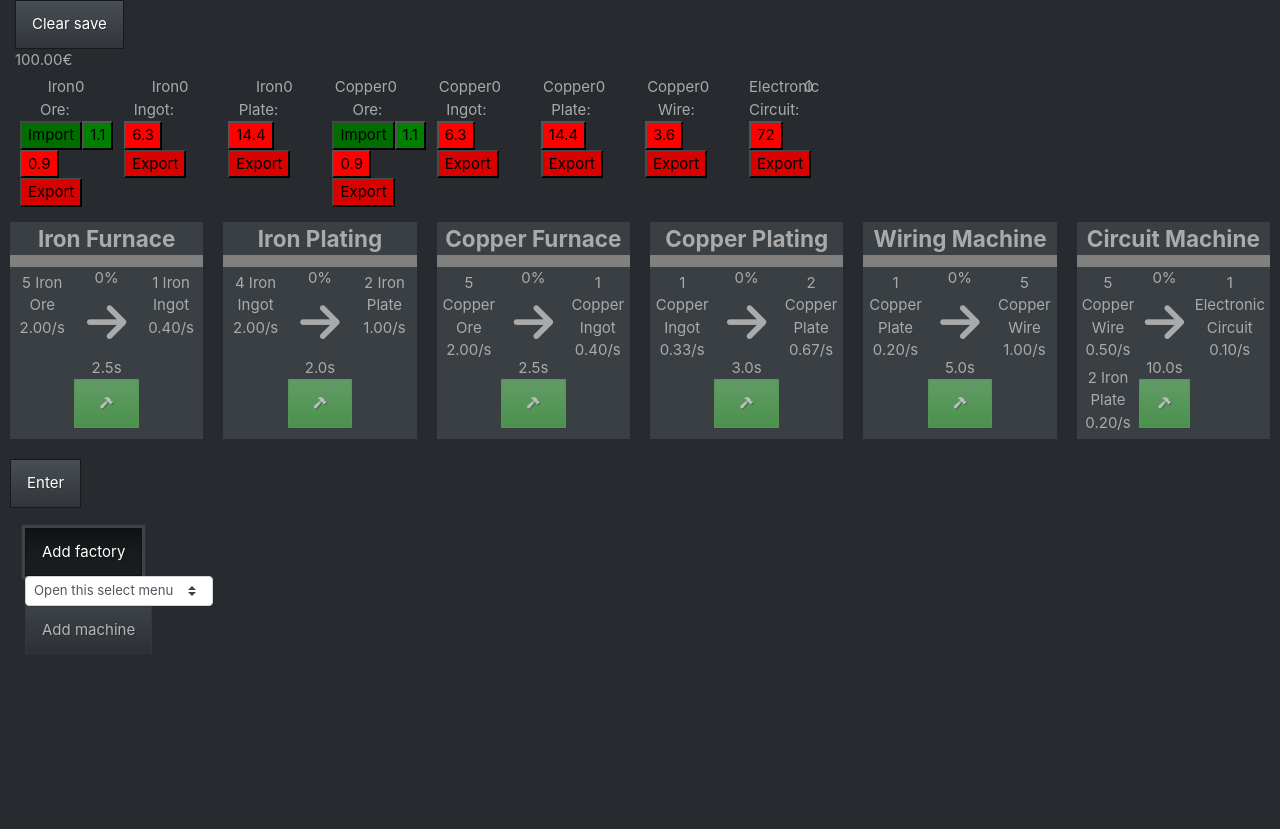
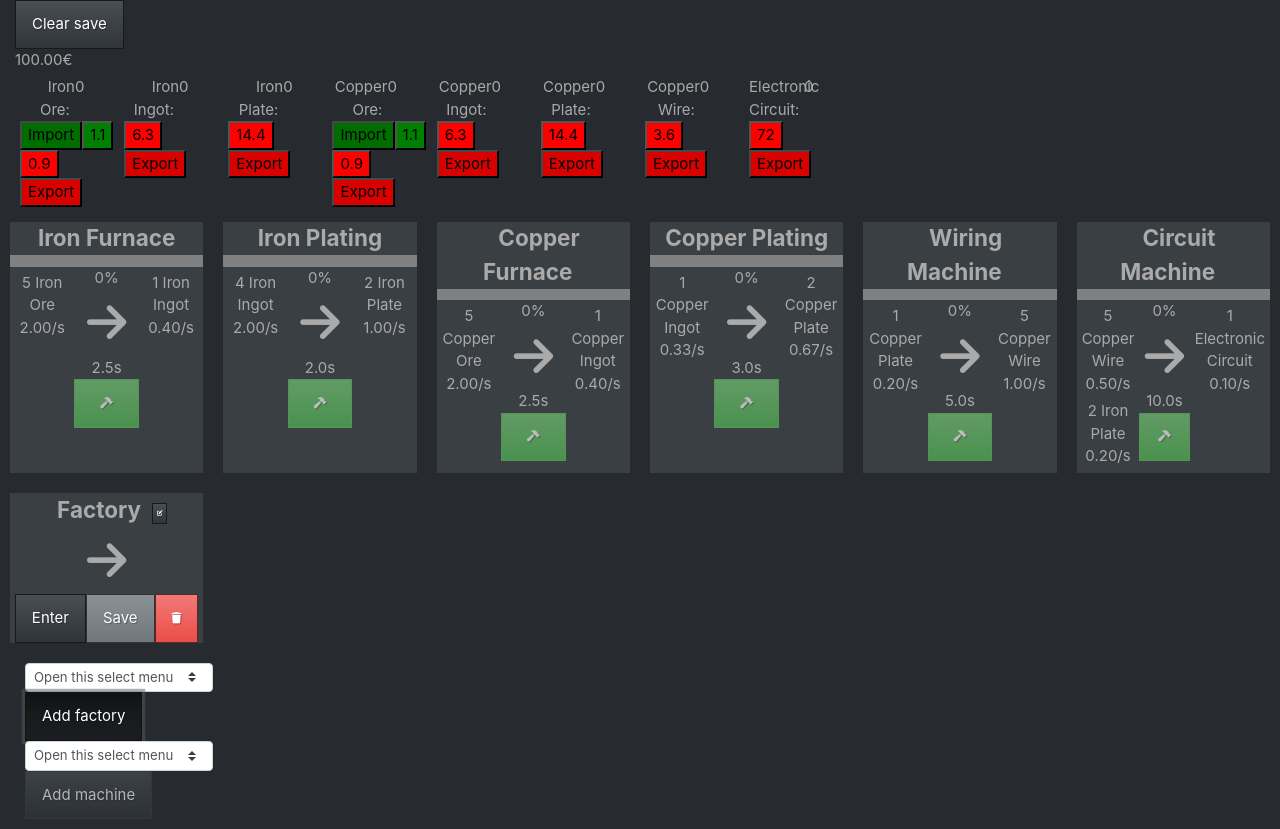
Before and after one commit to charlesbl/factory-game, a React (Create React App) app: page / in a window 1280 px wide. Both pictures are taken after a click on the button "Add factory". Before the commit the page ends 800 px from the top, so only its background shows below. Built offline with nearby package versions, Linux system fonts and the light colour scheme.

Commit message:
FactoryCard view and delete factory

```diff
--- a/src/Game/Factory.ts
+++ b/src/Game/Factory.ts
@@ -94,7 +94,7 @@ export default class Factory extends Id {
                 } else {
                     itemStack.trySell(this.game);
                 }
-            } else if (itemStack.exchangeDirection === ExchangeDirection.import && itemStack.quantity < 100) {
+            } else if (itemStack.exchangeDirection === ExchangeDirection.import && itemStack.quantity < 10) {
                 if (this.topFactory) {
                     if (this.topFactory.inventory.removeItem(itemStack.item))
                         this.inventory.addItem(itemStack.item);
@@ -118,4 +118,14 @@ export default class Factory extends Id {
     getMachinesOfType(machineCraft: Craft): Machine[] {
         return this.machines.filter((machine) => machine.craft.id === machineCraft.id);
     }
+
+    destroy() {
+        this.factories.forEach((factory) => factory.destroy());
+        this.machines.forEach((machine) => this.destroyMachine(machine));
+        if (this.topFactory) {
+            this.topFactory.factories = this.topFactory.factories.filter((elem) => {
+                return elem !== this;
+            });
+        }
+    }
 }
--- a/src/Game/Game.ts
+++ b/src/Game/Game.ts
@@ -8,7 +8,7 @@ import rawMachineCrafts from './Resources/MachineCrafts.json';
 import Pattern, { IPatternSave } from './Pattern';
 import MachineCraft from './MachineCraft';
 
-//TODO Machine View
+//TODO FavtoryCard View
 //TODO Save factory in Pattern
 //TODO Build factory with pattern
 //TODO Energy system
--- a/src/Views/FactoryCardView.tsx
+++ b/src/Views/FactoryCardView.tsx
@@ -1,6 +1,8 @@
 import React from 'react';
 import '../css/FactoryCardView.css'
 import Factory from '../Game/Factory';
+import ItemsCraftView from './ItemsCraftView';
+import { ExchangeDirection } from '../Game/ItemStack';
 
 interface IFactoryProps {
     factory: Factory,
@@ -9,9 +11,27 @@ interface IFactoryProps {
 
 export default class FactoryCardView extends React.Component<IFactoryProps> {
     render() {
+        var importStacks = this.props.factory.inventory.getItemStackList().filter((itemStacks) => itemStacks.exchangeDirection === ExchangeDirection.import);
+        var exportStacks = this.props.factory.inventory.getItemStackList().filter((itemStacks) => itemStacks.exchangeDirection === ExchangeDirection.export);
         return (
-            <div>
-                <button className="btn btn-primary" onClick={() => this.props.onClickEnter()}>Enter</button>
+            <div className="factory">
+                <div className="factory-header">
+                    <div className="name">{this.props.factory.pattern ? this.props.factory.pattern.name : "Factory"}</div>
+                    <button onClick={() => console.log("click")} className="btn btn-primary btn-modify"><i className="fas fa-edit fa-xs"></i></button>
+                </div>
+
+                <div className="factory-wrapper">
+                    <ItemsCraftView itemStacks={importStacks} />
+                    <div>
+                        <div className="arrow"><i className="fas fa-arrow-right fa-10px"></i></div>
+                        <div className="fbtn-wrapper">
+                            <button className="btn btn-primary" onClick={() => this.props.onClickEnter()}>Enter</button>
+                            <button className="btn btn-secondary btn-save" onClick={() => console.log("TODO: Save")}>Save</button> {/*TODO*/}
+                            <button className="btn btn-danger btn-destroy" onClick={() => this.props.factory.destroy()}><i className="fas fa-trash fa-xs"></i></button> {/*TODO*/}
+                        </div>
+                    </div>
+                    <ItemsCraftView itemStacks={exportStacks} />
+                </div>
             </div>
         );
     }
--- a/src/Views/FactoryView.tsx
+++ b/src/Views/FactoryView.tsx
@@ -8,6 +8,7 @@ import FactoryCardView from './FactoryCardView';
 import IBaseProps from './IBaseProps';
 import SelectMachineView from './SelectMachineView';
 import MachineCraft from '../Game/MachineCraft';
+import SelectFactoryView from './SelectFactoryView';
 
 interface IFactoryProps extends IBaseProps {
     factory: Factory;
@@ -34,7 +35,7 @@ export default class FactoryView extends React.Component<IFactoryProps, IFactory
     }
     renderFactoryCard(factory: Factory) {
         return (
-            <div key={factory.id} className="col-6 col-sm-4 col-md-3 col-lg-2 col-xl-2 machine-container">
+            <div key={factory.id} className="col-12 col-sm-6 col-md-4 col-lg-3 col-xl-2 machine-container">
                 <FactoryCardView factory={factory} onClickEnter={() => this.props.onSelectedFactory(factory)} />
             </div>
         );
@@ -51,9 +52,12 @@ export default class FactoryView extends React.Component<IFactoryProps, IFactory
                 {this.props.factory.topFactory ? <InventoryView game={this.props.game} inventory={this.props.factory.inventory} /> : ""}
                 <div className="row">
                     {machines}
+                </div>
+                <div className="row">
                     {factories}
                 </div>
                 <div className="col-6 col-sm-4 col-md-3 col-lg-2 col-xl-2 machine-container">
+                    <SelectFactoryView game={this.props.game} onChange={(pattern) => this.props.factory.buildSubFactory(pattern)} />
                     <button className="btn btn-primary" onClick={() => this.props.factory.buildSubFactory()}>Add factory</button>
                     <SelectMachineView onChange={(machineCraft) => this.selectMachineCraft(machineCraft)} />
                     <button className="btn btn-primary"
--- a/src/Views/ItemsCraftView.tsx
+++ b/src/Views/ItemsCraftView.tsx
@@ -3,17 +3,21 @@ import ItemStack from '../Game/ItemStack';
 
 interface IItemsCraftProps {
     itemStacks: ItemStack[];
-    craftDuration: number;
+    craftDuration?: number;
 }
 
 export default class ItemsCraftView extends React.Component<IItemsCraftProps> {
 
     renderItemStack(itemStack: ItemStack) {
-        var rate = itemStack.quantity / this.props.craftDuration * 1000;
+        var rateDiv;
+        if (this.props.craftDuration) {
+            var rate = itemStack.quantity / this.props.craftDuration * 1000;
+            rateDiv = <div>{rate.toFixed(2)}/s</div>;
+        }
         return (
             <div key={itemStack.id} className="item">
-                <div>{itemStack.quantity} {itemStack.item.name}</div>
-                <div>{rate.toFixed(2)}/s</div>
+                <div>{this.props.craftDuration ? itemStack.quantity : ""} {itemStack.item.name}</div>
+                {rateDiv}
             </div>
         );
     }
--- a/src/Views/MachineView.tsx
+++ b/src/Views/MachineView.tsx
@@ -22,13 +22,11 @@ class MachineView extends React.Component<IMachineProps> {
         var actions = this.props.machine.manual ? <div className="btn-wrapper">{craftBtn}</div> : <div className="btn-wrapper">{pauseBtn}{destroyBtn}</div>
         return (
             <div className="machine">
-                <div className="machine-header">
-                    <div className="name">{this.props.machine.name}</div>
-                </div>
+                <div className="name">{this.props.machine.name}</div>
                 <progress className="progress" max={100} value={this.props.machine.getPercentage()}></progress>
                 <div className="wrapper">
                     <ItemsCraftView itemStacks={this.props.machine.craft.input} craftDuration={this.props.machine.craft.duration} />
-                    <div className="middle">
+                    <div>
                         <div>{this.props.machine.getPercentage().toFixed(0)}%</div>
                         <div className="arrow"><i className="fas fa-arrow-right fa-10px"></i></div>
                         <div>{(this.props.machine.craft.duration / 1000).toFixed(1)}s</div>
--- /dev/null
+++ b/src/Views/SelectFactoryView.tsx
@@ -0,0 +1,33 @@
+import React, { ChangeEvent } from 'react';
+import '../css/Factory.css'
+import Pattern from '../Game/Pattern';
+import IBaseProps from './IBaseProps';
+
+interface ISelectFactoryProps extends IBaseProps {
+    onChange: (pattern?: Pattern) => void;
+}
+
+export default class SelectFactoryView extends React.Component<ISelectFactoryProps> {
+    renderOption(pattern: Pattern) {
+        return (
+            <option key={pattern.id} value={pattern.id}>{pattern.name}</option>
+        );
+    }
+
+    changeSelect(event: ChangeEvent<HTMLSelectElement>) {
+        if (event.target.value !== "none")
+            this.props.onChange(this.props.game.getPatternById(Number.parseInt(event.target.value)));
+        else
+            this.props.onChange(undefined);
+    }
+
+    render() {
+        var options = this.props.game.patterns.map((pattern) => this.renderOption(pattern));
+        return (
+            <select onChange={(event) => this.changeSelect(event)} className="custom-select custom-select-sm">
+                <option value="none">Open this select menu</option>
+                {options}
+            </select>
+        );
+    }
+}
--- a/src/Views/SelectMachineView.tsx
+++ b/src/Views/SelectMachineView.tsx
@@ -4,7 +4,7 @@ import Game from '../Game/Game';
 import MachineCraft from '../Game/MachineCraft';
 
 interface ISelectMachineProps {
-    onChange: (machineCraft: MachineCraft | undefined) => void;
+    onChange: (machineCraft?: MachineCraft) => void;
 }
 
 export default class SelectMachineView extends React.Component<ISelectMachineProps> {
@@ -15,14 +15,17 @@ export default class SelectMachineView extends React.Component<ISelectMachinePro
     }
 
     changeSelect(event: ChangeEvent<HTMLSelectElement>) {
-        this.props.onChange(Game.getMachineCraftById(event.target.value));
+        if (event.target.value !== "none")
+            this.props.onChange(Game.getMachineCraftById(event.target.value));
+        else
+            this.props.onChange(undefined);
     }
 
     render() {
         var options = Game.machineCrafts.map((machineCraft) => this.renderOption(machineCraft));
         return (
             <select onChange={(event) => this.changeSelect(event)} className="custom-select custom-select-sm">
-                <option>Open this select menu</option>
+                <option value="none">Open this select menu</option>
                 {options}
             </select>
         );
--- a/src/css/FactoryCardView.css
+++ b/src/css/FactoryCardView.css
@@ -0,0 +1,34 @@
+.factory {
+    width: 100%;
+    height: 100%;
+    background-color: #3A3F44;
+    text-align: center;
+}
+.name {
+    font-size: 1.5em;
+    font-weight: bold;
+    display: inline;
+    padding: 0.5em;
+}
+.btn-modify {
+    font-size: 0.5em;
+    padding: 0.5em;
+    display: inline;
+}
+.factory-header {
+    display: inline;
+}
+.factory-wrapper {
+    display: grid;
+    grid-template-columns: 1fr 1fr 1fr;
+}
+.fbtn-wrapper {
+    display: grid;
+    grid-template-columns: 1fr 1fr 1fr;
+}
+.btn-save {
+    grid-column: 2;
+}
+.btn-destroy {
+    grid-column: 3;
+}
```
